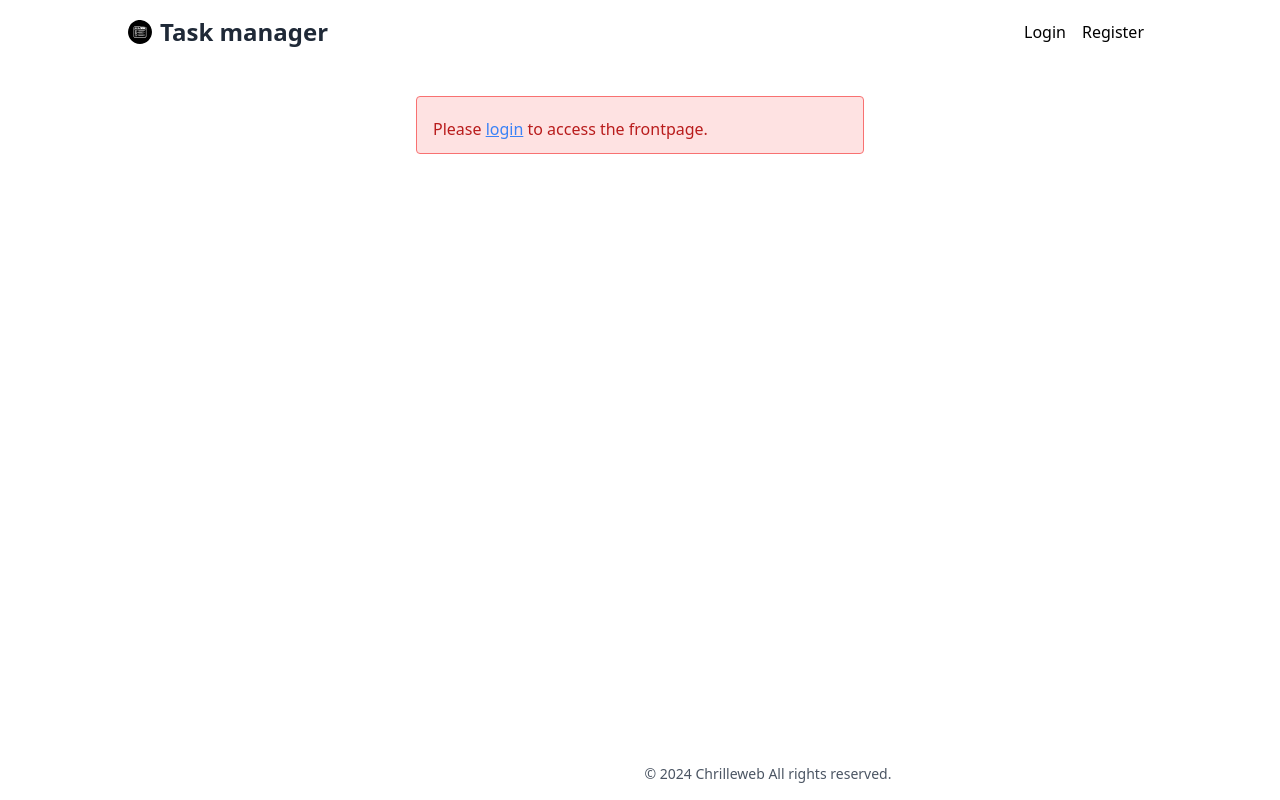
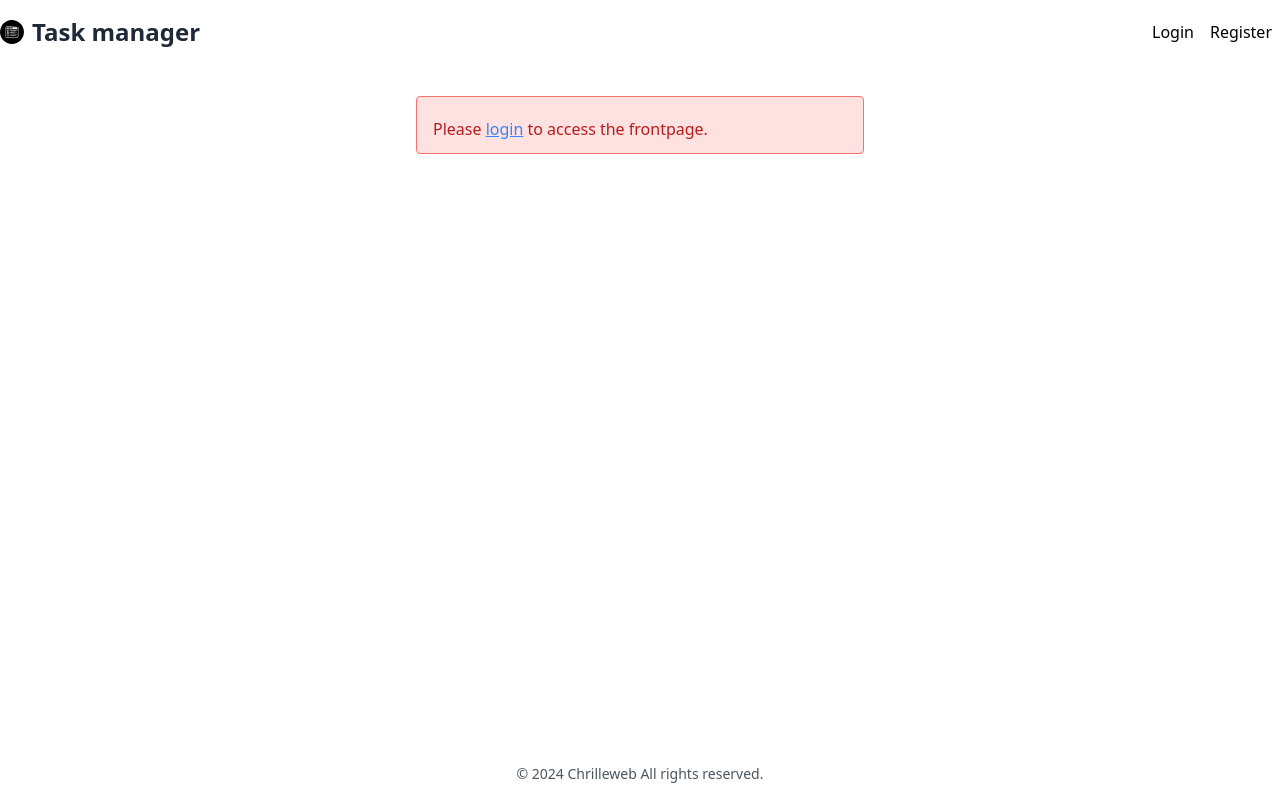
Before and after one commit to Chrilleweb/task-manager-app, a React (Create React App) app: page /auth/frontpage in a window 1280 px wide. Built offline with nearby package versions, Linux system fonts and the light colour scheme.

Commit message:
center footer and navbar

```diff
--- a/src/App.tsx
+++ b/src/App.tsx
@@ -19,7 +19,7 @@ function App() {
 
   return (
     <Router>
-      <div className="App container mx-auto 2xl:px-64 xl:px-32">
+      <div className="App container mx-auto">
         <Navbar isAuthenticated={isAuthenticated} setIsAuthentication={setIsAuthenticated} />
         <Routes>
           <Route path="/" element={<Navigate to="/auth/frontpage" />} />
--- a/src/components/Footer.tsx
+++ b/src/components/Footer.tsx
@@ -2,10 +2,11 @@ import React from "react";
 
 const Footer: React.FC = () => {
   return (
-    <footer className="container fixed bottom-0 w-full bg-white text-gray-600 p-4 text-center">
+    <footer className="container fixed bottom-0 bg-white text-gray-600 p-4 flex items-center justify-center">
       <p className="text-sm">&copy; 2024 Chrilleweb All rights reserved.</p>
     </footer>
   );
 };
 
+
 export default Footer;
--- a/src/components/Navbar.tsx
+++ b/src/components/Navbar.tsx
@@ -1,4 +1,4 @@
-import React from "react";
+import React, { useEffect, useState } from "react";
 import { Link, useNavigate } from "react-router-dom";
 import logo from "../images/task-manager-logo.svg";
 import userIcon from "../images/user-icon.svg";
@@ -13,17 +13,21 @@ const Navbar: React.FC<NavbarProps> = ({
   setIsAuthentication,
 }) => {
   const navigate = useNavigate();
+  const [username, setUsername] = useState<string>("");
+
+  useEffect(() => {
+    const storedUsername = localStorage.getItem("username");
+    setUsername(storedUsername ? storedUsername : "");
+  }, [isAuthenticated]);
 
   const handleLogout = () => {
     localStorage.removeItem("token");
     localStorage.removeItem("username");
     setIsAuthentication(false);
-    navigate("/login");
-
+    setUsername("");
     navigate("/login");
   };
 
-  const username = localStorage.getItem("username");
   const usernameUpperCase = username
     ? username.charAt(0).toUpperCase() + username.slice(1)
     : "";
```
